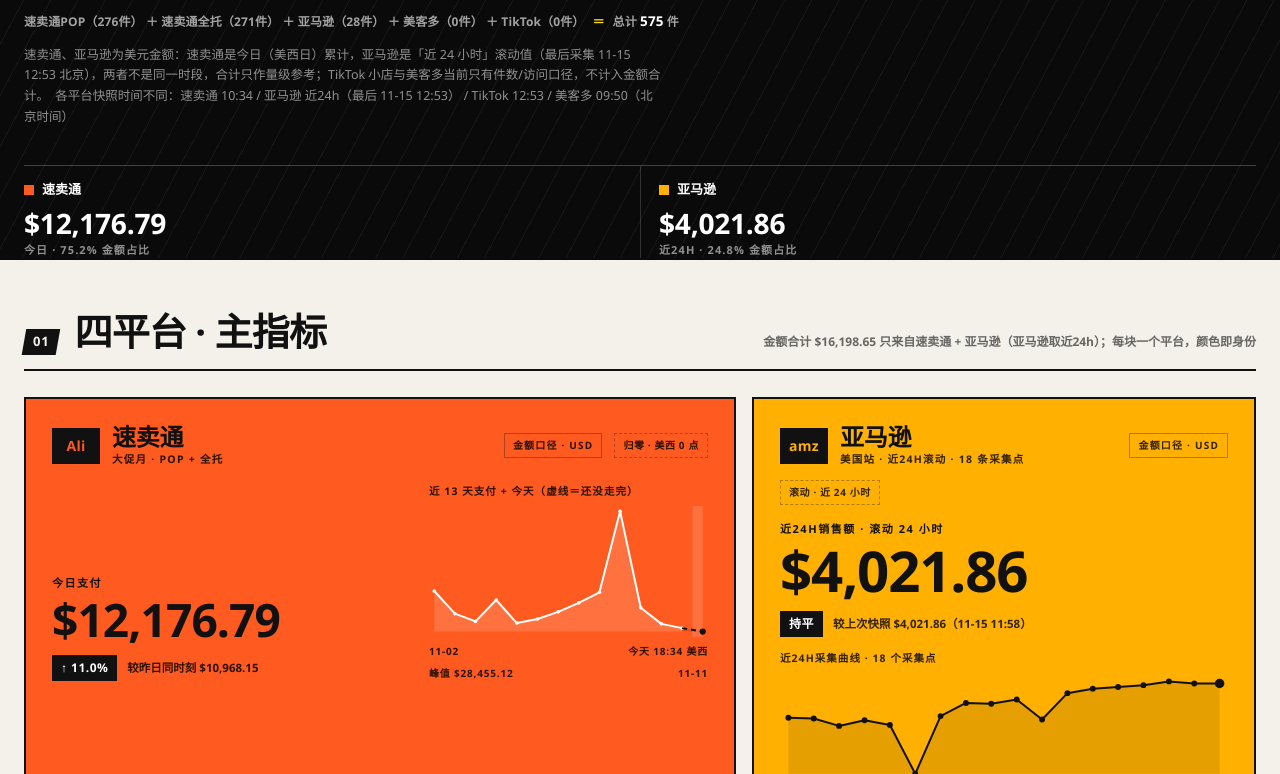
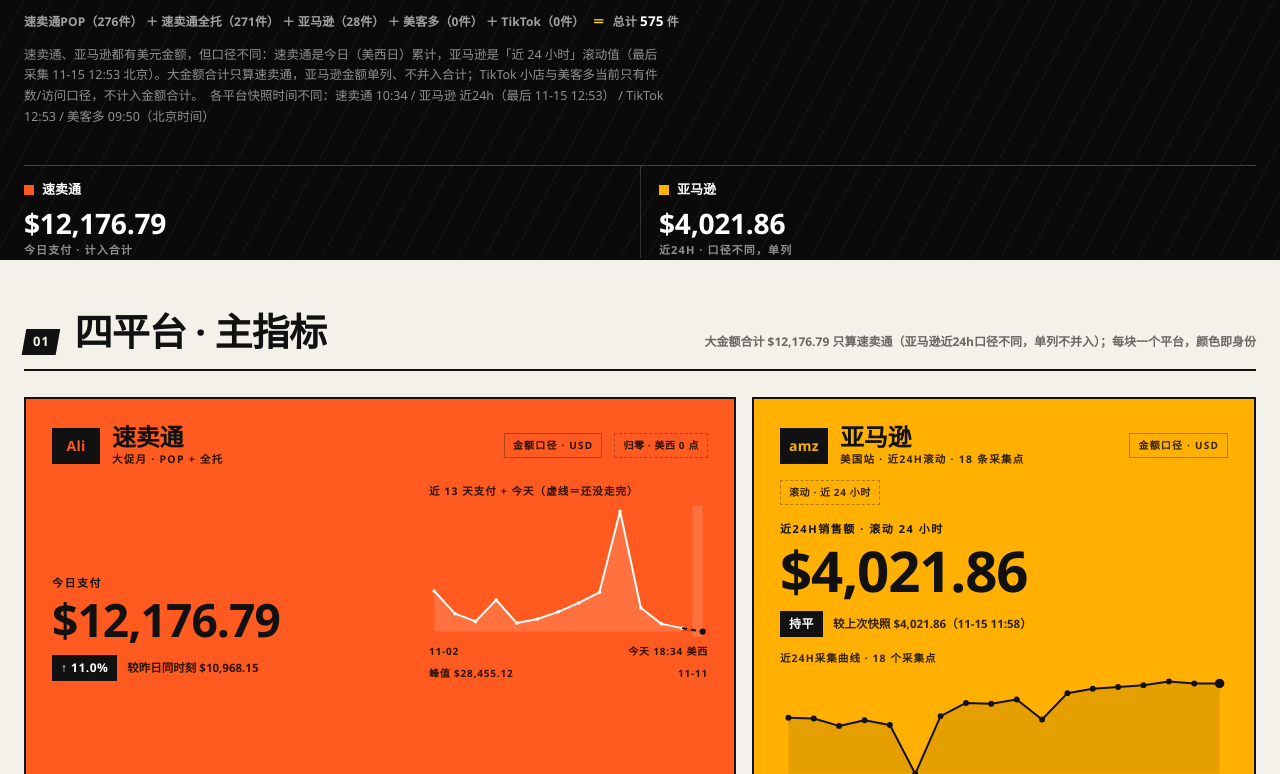
Before and after one commit to Link-DMW/11HTML, a plain HTML site: page index.html in a window 1280 px wide. Shown: the part 519-1293 px from the top of the page. Drawn offline with Linux system fonts and the light colour scheme.

Commit message:
page: 大金额合计只算速卖通，亚马逊近24h单列不并入

```diff
--- a/index.html
+++ b/index.html
@@ -586,7 +586,7 @@
     </div>
 
     <div class="hero-body">
-      <p class="label kicker">速卖通今日 + 亚马逊近24h · 金额口径 USD</p>
+      <p class="label kicker">速卖通今日支付 · 金额口径 USD</p>
       <h1 class="total" id="heroTotal">$13,492.84</h1>
       <div class="snap" id="snapBar"></div>
       <p class="hero-sub" id="heroSub"><b>4</b> 个平台 · <b>2</b> 个有金额口径</p>
@@ -661,7 +661,7 @@ window.SHOWCASE = {
   "generated": "2026-11-16 10:37:51",
   "dbMtime": "2026-11-16 10:37:22",
   "tzNote": "速卖通按美西 0 点归零；亚马逊取后台「近 24 小时」滚动口径（每 1~2 小时一条快照）；美客多按北京 0 点归零；TikTok 按 UTC 0 点归零（= 北京 08:00）",
-  "caveat": "速卖通、亚马逊为美元金额：速卖通是今日（美西日）累计，亚马逊是「近 24 小时」滚动值（最后采集 11-15 12:53 北京），两者不是同一时段，合计只作量级参考；TikTok 小店与美客多当前只有件数/访问口径，不计入金额合计。",
+  "caveat": "速卖通、亚马逊都有美元金额，但口径不同：速卖通是今日（美西日）累计，亚马逊是「近 24 小时」滚动值（最后采集 11-15 12:53 北京）。大金额合计只算速卖通，亚马逊金额单列、不并入合计；TikTok 小店与美客多当前只有件数/访问口径，不计入金额合计。",
   "source": "shop_data_readonly.db → shop_data.js",
   "staleNote": "",
   "lags": {
@@ -686,9 +686,8 @@ window.SHOWCASE = {
   "freshness": "各平台快照时间不同：速卖通 10:34 / 亚马逊 近24h（最后 11-15 12:53） / TikTok 12:53 / 美客多 09:50（北京时间）"
  },
  "totals": {
-  "usd": 16198.65,
-  "aliexpressShare": 75.2,
-  "amazonShare": 24.8,
+  "usd": 12176.79,
+  "amazonAmount": 4021.86,
   "platformsWithAmount": 2,
   "platformsTotal": 4
  },
@@ -711,7 +710,7 @@ window.SHOWCASE = {
    "amountText": "$4,021.86",
    "orders": 116,
    "units": 28,
-   "note": "滚动 24 小时 · 18 条采集点 · 最后 11-15 12:53"
+   "note": "滚动 24 小时 · 18 条采集点 · 最后 11-15 12:53 · 不计入金额合计"
   },
   {
    "platform": "TikTok 小店",
@@ -3056,8 +3055,8 @@ window.SHOWCASE = {
       + '</div>';
   }
   $('#breakdown').innerHTML =
-    bdCell(ali.name || '速卖通', COLOR.aliexpress, usd(ali.kpi && ali.kpi.pay), '今日 · ' + pct(totals.aliexpressShare, 1) + ' 金额占比')
-    + bdCell(amz.name || '亚马逊', COLOR.amazon, usd(amz.kpi && amz.kpi.sales), '近24h · ' + pct(totals.amazonShare, 1) + ' 金额占比');
+    bdCell(ali.name || '速卖通', COLOR.aliexpress, usd(ali.kpi && ali.kpi.pay), '今日支付 · 计入合计')
+    + bdCell(amz.name || '亚马逊', COLOR.amazon, usd(amz.kpi && amz.kpi.sales), '近24h · 口径不同，单列');
 
   /* ---------- 平台卡 ---------- */
   function metric(v, label) {
@@ -3280,7 +3279,7 @@ window.SHOWCASE = {
       + '</div>';
   })();
 
-  $('#cardsNote').textContent = '金额合计 ' + usd(totals.usd) + ' 只来自速卖通 + 亚马逊（亚马逊取近24h）；每块一个平台，颜色即身份';
+  $('#cardsNote').textContent = '大金额合计 ' + usd(totals.usd) + ' 只算速卖通（亚马逊近24h口径不同，单列不并入）；每块一个平台，颜色即身份';
 
   /* ---------- 平台明细抽屉（点卡片展开） ---------- */
   (function () {
```
Also changed, not shown: multi/index.html (+8 -9 lines).
